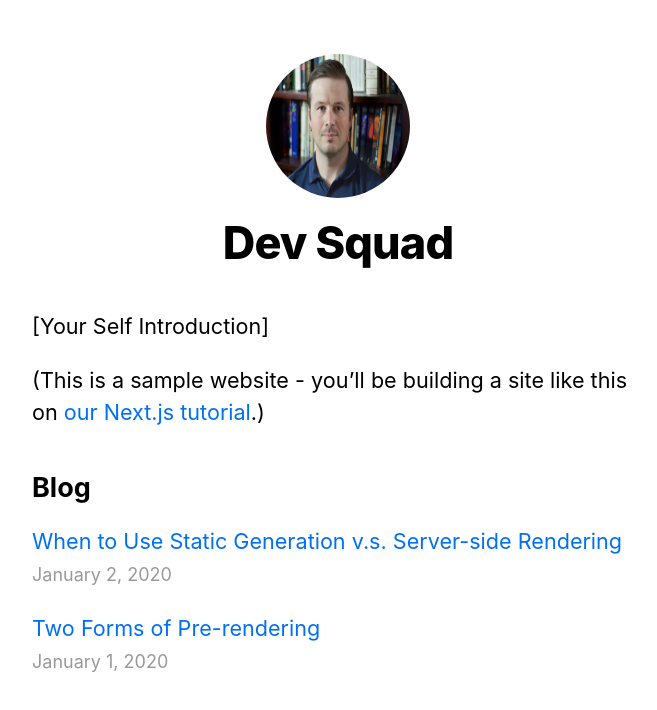
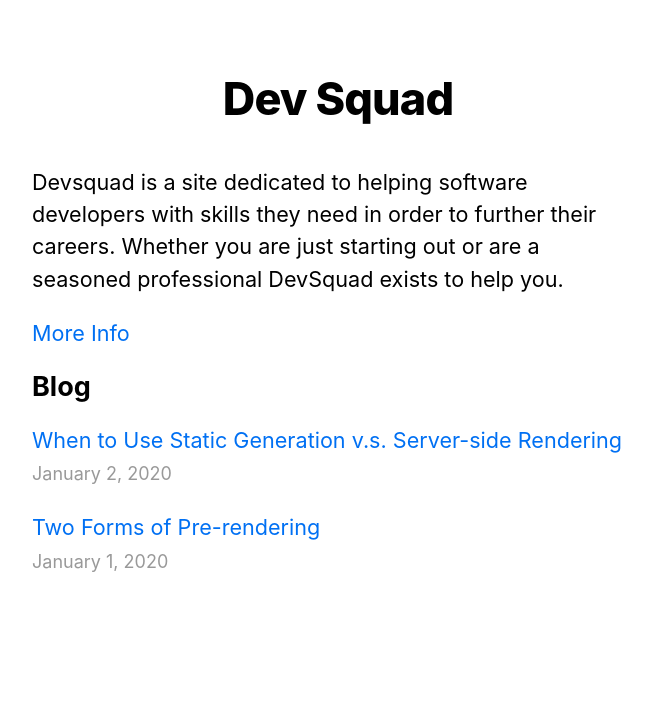
Before and after one commit to justinisbellorg/devsquad, a Next.js app: page / in a window 1280 px wide. Shown: the top 710 px of the page, without its empty margins (302-959 px from the left). Built offline with nearby package versions, Linux system fonts and the light colour scheme.

Commit message:
updated some basics

```diff
--- a/components/layout.js
+++ b/components/layout.js
@@ -4,7 +4,7 @@ import utilStyles from '../styles/utils.module.css'
 import Link from 'next/link'
 
 const name = 'Dev Squad'
-export const siteTitle = 'Next.js Sample Website'
+export const siteTitle = 'Dev Squad - Devs Helping Devs'
 
 export default function Layout({ children, home }) {
   return (
@@ -25,33 +25,10 @@ export default function Layout({ children, home }) {
         <meta name="twitter:card" content="summary_large_image" />
       </Head>
       <header className={styles.header}>
-        {home ? (
           <>
-            <img
-              src="/images/profile.png"
-              className={`${styles.headerHomeImage} ${utilStyles.borderCircle}`}
-              alt={name}
-            />
             <h1 className={utilStyles.heading2Xl}>{name}</h1>
           </>
-        ) : (
-          <>
-            <Link href="/">
-              <a>
-                <img
-                  src="/images/profile.png"
-                  className={`${styles.headerImage} ${utilStyles.borderCircle}`}
-                  alt={name}
-                />
-              </a>
-            </Link>
-            <h2 className={utilStyles.headingLg}>
-              <Link href="/">
-                <a className={utilStyles.colorInherit}>{name}</a>
-              </Link>
-            </h2>
-          </>
-        )}
+
       </header>
       <main>{children}</main>
       {!home && (
--- a/pages/index.js
+++ b/pages/index.js
@@ -21,11 +21,11 @@ export default function Home ({ allPostsData }) {
         <title>{siteTitle}</title>
       </Head>
       <section className={utilStyles.headingMd}>
-        <p>[Your Self Introduction]</p>
-        <p>
-          (This is a sample website - you’ll be building a site like this on{' '}
-          <a href="https://nextjs.org/learn">our Next.js tutorial</a>.)
+        <p>Devsquad is a site dedicated to helping software developers with skills they
+          need in order to further their careers. Whether you are just starting out or are a seasoned
+          professional DevSquad exists to help you.
         </p>
+        <Link href ='/moreinfo'><a>More Info</a></Link>
       </section>
       <section className={`${utilStyles.headingMd} ${utilStyles.padding1px}`}>
         <h2 className={utilStyles.headingLg}>Blog</h2>
```
Also changed, not shown: pages/moreinfo.js (added, +26 -0 lines).
